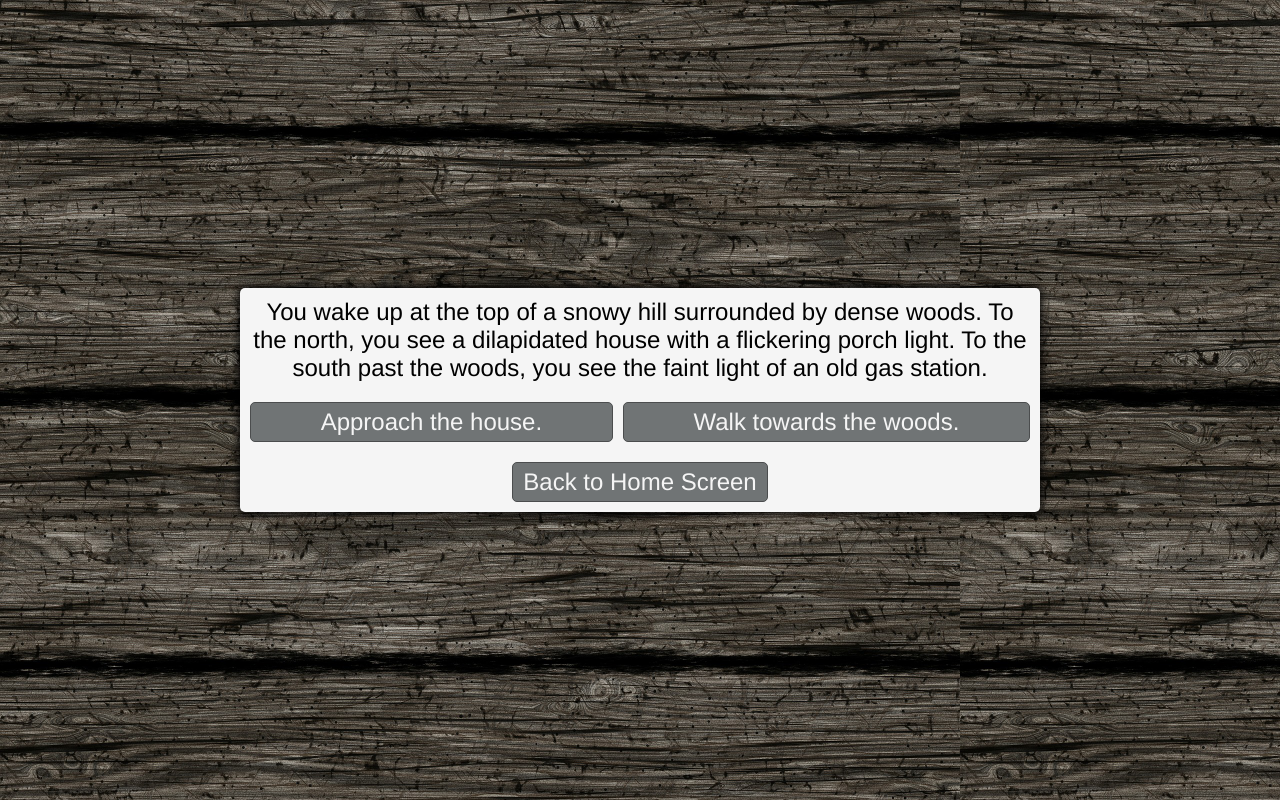
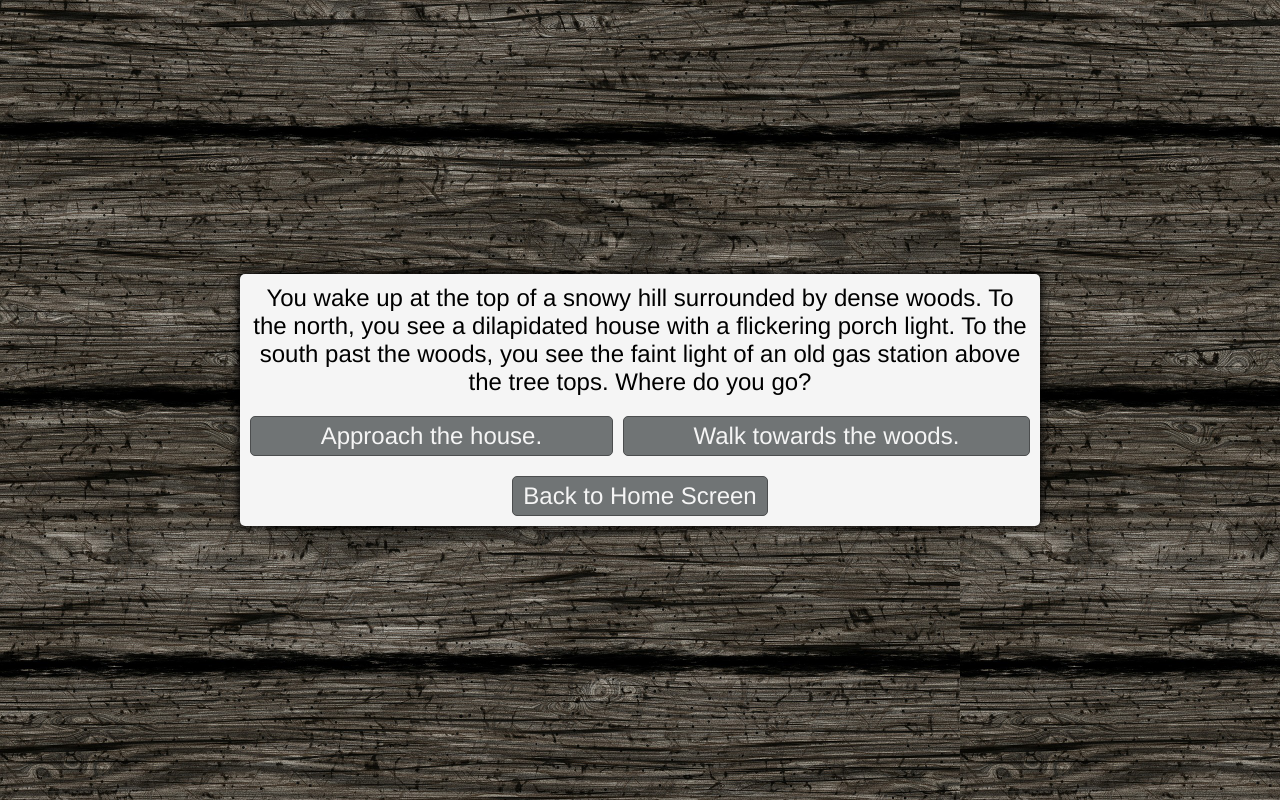
Before and after one commit to LopezJRR/The-House-on-the-Hill, a plain HTML site: page newGame.html in a window 1280 px wide. Drawn offline with Linux system fonts and the light colour scheme.

Commit message:
updated JS file to add text options to game
Updated JS files to add story options and changed function names and statements to make their purpose more clear

```diff
--- a/newGame.html
+++ b/newGame.html
@@ -5,7 +5,7 @@
     <meta charset="UTF-8">
     <meta name="viewport" content="width=device-width, initial-scaele=1.0">
     <meta http-equiv="X-UA-Compatible" content="ie=edge">
-    <title>The Last House on the Hill</title>
+    <title>The House on the Hill</title>
     <link rel="stylesheet" href="style.css">
     <script defer src="script.js"></script>
 </head>
--- a/script.js
+++ b/script.js
@@ -3,8 +3,8 @@ const textElement = document.querySelector('#text')
 const optionButtonsElement = document.querySelector('#option-buttons')
 
 // this is where the player can collect items as they move through the game
+let state = {}
 // setState: {something: true} <-- will be used to add something to state
-let state = {}
 
 function startGame() {
     state = {}
@@ -13,7 +13,7 @@ function startGame() {
 
 function showTextNode(textNodeIndex) {
     const textNode = textNodes.find(textNode => textNode.id === textNodeIndex)
-    textElement.innerText = textNode.text
+    textElement.innerText = textNode.story
     while (optionButtonsElement.firstChild) {
         optionButtonsElement.removeChild(optionButtonsElement.firstChild)
     }
@@ -21,7 +21,7 @@ function showTextNode(textNodeIndex) {
     textNode.options.forEach(option => {
         if (showOption(option)) {
             const button = document.createElement('button')
-            button.innerText = option.text
+            button.innerText = option.choice
             button.classList.add('btn')
             button.addEventListener('click', () => selectOption(option))
             optionButtonsElement.appendChild(button)
@@ -34,7 +34,7 @@ function showOption(option) {
 }
 
 function selectOption(option) {
-    const nextTextNodeId = option.nextText
+    const nextTextNodeId = option.nextStory
     if (nextTextNodeId <= 0) {
         return startGame()
     }
@@ -45,75 +45,176 @@ function selectOption(option) {
 const textNodes = [
     {
         id: 1,
-        text: 'You wake up at the top of a snowy hill surrounded by dense woods. To the north, you see a dilapidated house with a flickering porch light. To the south past the woods, you see the faint light of an old gas station.',
+        story: 'You wake up at the top of a snowy hill surrounded by dense woods. To the north, you see a dilapidated house with a flickering porch light. To the south past the woods, you see the faint light of an old gas station above the tree tops. Where do you go?',
         options: [
             {
-                text: 'Approach the house.',
-                nextText: 2
+                choice: 'Approach the house.',
+                nextStory: 2
             },
             {
-                text: 'Walk towards the woods.',
-                nextText: 3
+                choice: 'Walk towards the woods.',
+                nextStory: 3
             },
         ]
     },
     {
         id: 2,
-        text: 'As you approach the house, the flickering light illuminates two shining items on the ground. You find an oddly shaped cross and a knife. You pick one up.',
+        story: 'As you approach the house, the flickering light illuminates two shining items on the ground. You find an oddly shaped cross and a knife. You pick one up.',
         options: [
             {
-                text: 'You pick up the oddly shaped cross and continue to approach the house.',
+                choice: 'You pick up the oddly shaped cross and continue to approach the house.',
                 setState: { oddcross: true },
-                nextText: 4,
+                nextStory: 4,
             },
             {
-                text: 'You pick up the knife and continue to approach the house.',
+                choice: 'You pick up the knife and continue to approach the house.',
                 setState: { knife: true },
-                nextText: 4,
+                nextStory: 4,
             },
         ]
     },
     {
         id: 4,
-        text: 'You go up the stairs of the porch and knock on the big wooden door. No one answers. You attempt to open the door.',
+        story: 'You go up the stairs of the porch and knock on the big wooden door. No one answers. You attempt to open the door.',
         options: [
             {
-                text: 'Attempt to insert the oddly shaped cross into the keyhole of door.',
+                choice: 'Attempt to insert the oddly shaped cross into the keyhole of door.',
                 requiredState: (currentState) => currentState.oddcross,
                 setState: { oddcross: true },
-                nextText: 6,
+                nextStory: 6,
             },
             {
-                text: 'You try to jimmy the door with the knife.',
+                choice: 'You try to jimmy the door with the knife.',
                 requiredState: (currentState) => currentState.knife,
                 setState: { knife: true },
-                nextText: 6,
+                nextStory: 8,
             },
             {
-                text: 'The door looks old. You try to knock it down with brute force.',
-                nextText: 6,
+                choice: 'The door looks old. You try to knock it down with brute force.',
+                nextStory: 52,
             },
         ]
     },
     {
+        id: 6,
+        story: 'After inserting the oddly shaped cross into the keyhole, you realize that you can turn it. The oddly shaped cross was actually a key! You enter the home.',
+        options: [
+            {
+                choice: 'Attempt to insert the oddly shaped cross into the keyhole of door.',
+                nextStory: 10,
+            },
+            {
+                choice: 'You try to jimmy the door with the knife.',
+                nextStory: 12,
+            },
+        ]
+    },
+    {
+        id: 8,
+        story: 'Your jimmying of the door pays off but at a price! The door swings open but the rusted knife snaps at the applied pressure. You enter the home.',
+        options: [
+            {
+                choice: 'Attempt to insert the oddly shaped cross into the keyhole of door.',
+                nextStory: 10,
+            },
+            {
+                choice: 'You try to jimmy the door with the knife.',
+                nextStory: 12,
+            },
+        ]
+    },
+    {
+        id: 52,
+        story: 'You rush into the door, but it\'s solid wood! Instead of the door breaking, the vibrations from the impact cause the roof above you to collapse, knocking you unconscious and burying you under a mountain of rubble.',
+        options: [
+            {
+                choice: 'Old house should be handled with care! Try again!',
+                nextText: 0,
+            }
+        ]
+    },
+    {
         id: 3,
+        story: 'As you walk towards the pitch black woods, you hear the crunching of leaves and branches. You decide between continuing forward or turning back towards the house.',
+        options: [
+            {
+                choice: 'You turn back and walk towards the house.',
+                nextStory: 2,
+            },
+            {
+                choice: 'You continue towards the gas station and into the woods.',
+                nextStory: 5,
+            },
+        ]
+    },
+    {
+        id: 5,
+        story: 'As you continue towards the woods, the moonlight illuminates two items on the ground. You find a box of matches and a ragged coat. You pick one up.',
+        options: [
+            {
+                choice: 'You pick up the box of matches to use as a light source.',
+                setState: { matchbox: true },
+                nextStory: 7,
+            },
+            {
+                choice: 'You pick up the ragged coat and put it on to keep you warm.',
+                setState: { raggedcoat: true },
+                nextStory: 7,
+            },
+        ]
+    },
+    {
+        id: 7,
+        story: 'With your new found item, you continue to advance towards the woods. As you enter the woods, you hear something running through the snow. You debate between continuing forward or turning around once more.',
+        options: [
+            {
+                choice: 'You take your match box and decide to go towards the house.',
+                requiredState: (currentState) => currentState.matchbox,
+                nextStory: 2,
+            },
+            {
+                choice: 'You light a match and decide to continue your adventure towards the gas station through the dark woods.',
+                requiredState: (currentState) => currentState.matchbox,
+                nextStory: 9,
+            },
+            {
+                choice: 'With your new coat on, you decide to go towards the house.',
+                requiredState: (currentState) => currentState.raggedcoat,
+                nextStory: 2,
+            },
+            {
+                choice: 'With your new coat on, you decide to continue your adventure towards the gas station through the woods.',
+                requiredState: (currentState) => currentState.raggedcoat,
+                nextStory: 11,
+            },
+        ]
+    },
+    {
+        id: 9,
+        story: 'As you explore the pitch black woods, your light attracts a terrifying monster! You have no way of defending yourself and fall victem to its deadly claws.',
+        options: [
+            {
+                choice: 'Do you really want to draw unknown attention? Try again!',
+                nextText: 0,
+            }
+        ]
+    },
+    {
+        id: 11,
+        story: 'As you explore the pitch black woods with no light, you begin to hear something running towards you. You begin to run but with no light, you fail to see the giant hole in the ground. You fall in and lose consciousness.',
+        options: [
+            {
+                choice: 'It\'s too dark to be running in unknown woods! Try again!',
+                nextText: 0,
+            }
+        ]
     },
     // {
-    //     id: Death,
-    //     text: 'You\'re fear is too great. You suffer sudden cardiac death.',
+    //     id: Victory,
+    //     story: 'You find the exit and escape the house!',
     //     options: [
     //         {
-    //             text: 'Restart',
-    //             nextText: -1,
-    //         }
-    //     ]
-    // },
-    // {
-    //     id: Victory,
-    //     text: 'You find the exit and escape the house!',
-    //     options: [
-    //         {
-    //             text: 'Congratulations! Play again.',
+    //             choice: 'Congratulations! Play again.',
     //             nextText: -1,
     //         }
     //     ]
```
Also changed, not shown: index.html (+1 -1 lines), loadGame.html (+1 -1 lines).
